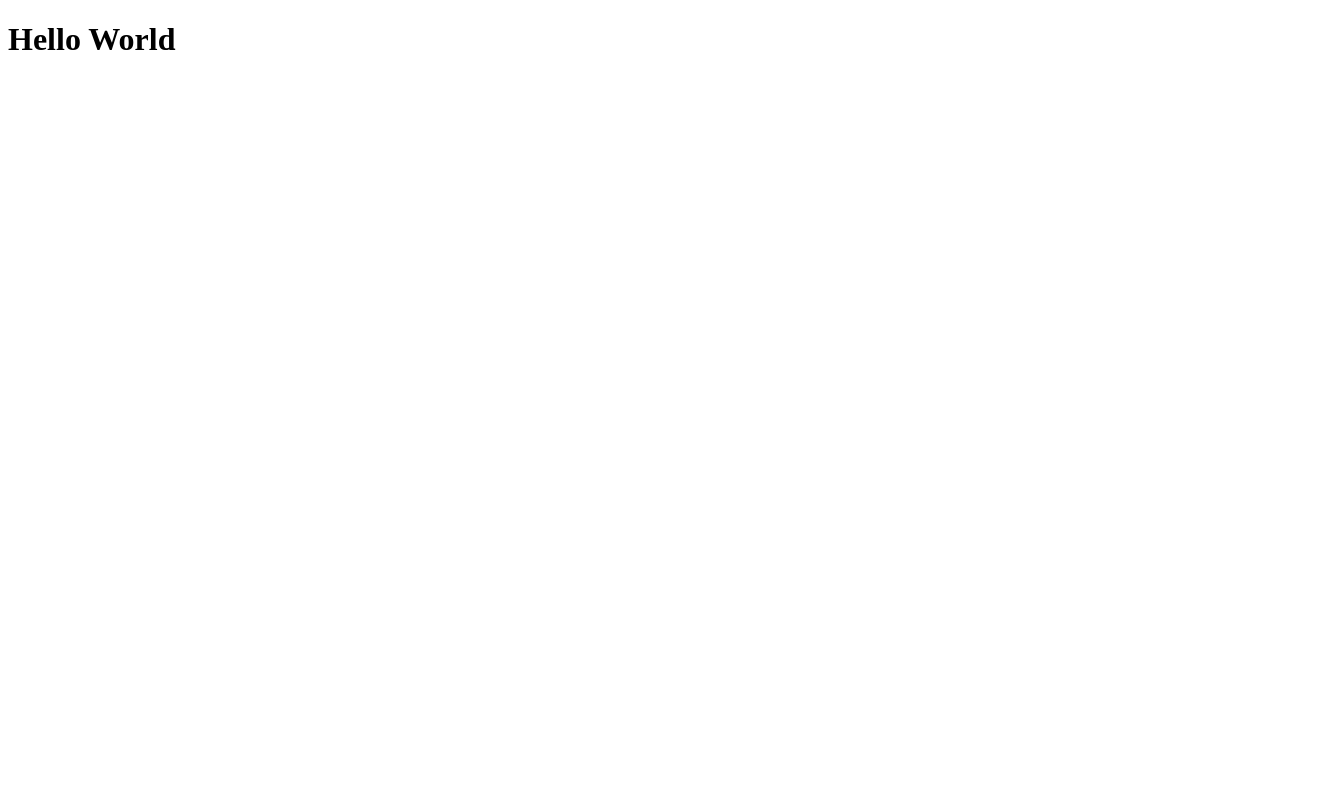
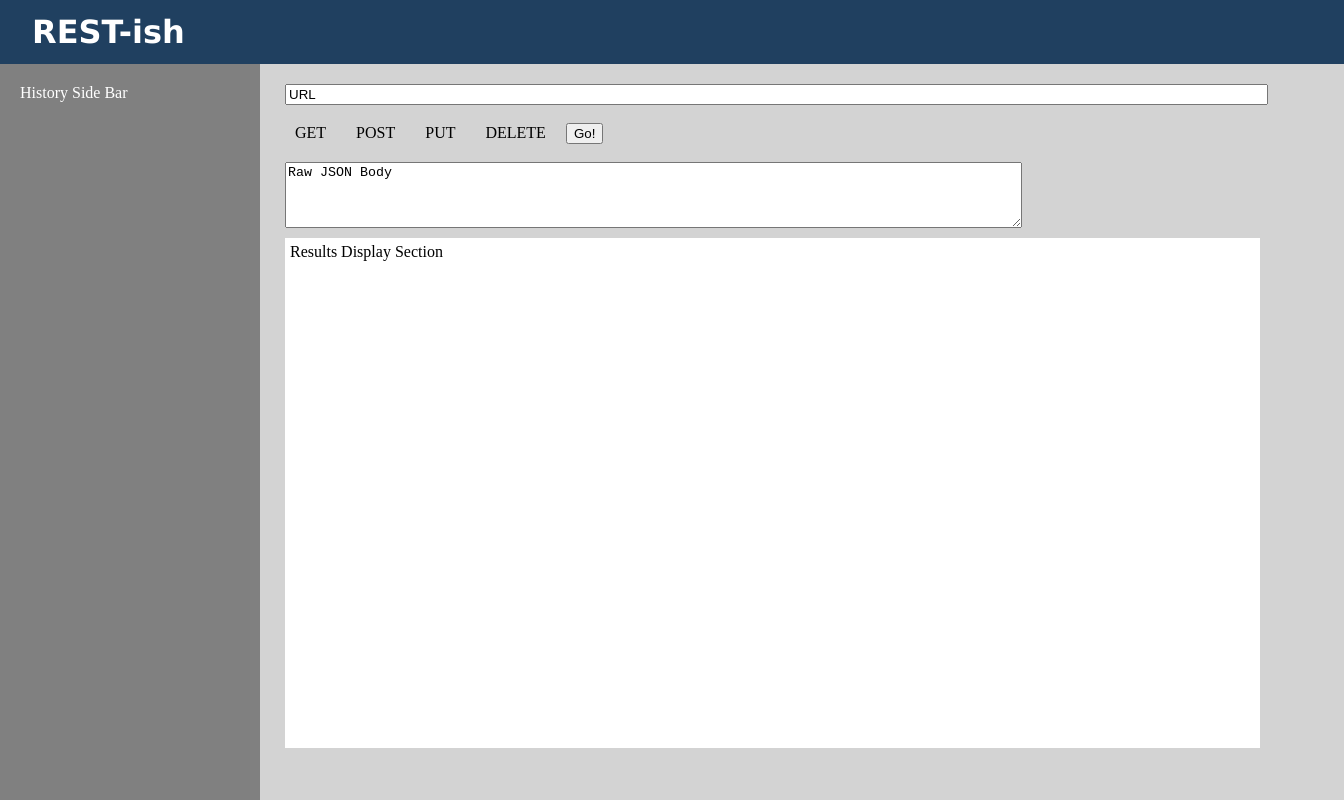
Before and after one commit to KatrinaCloyd/REST-y, a React app: page / in a window 1280 px wide. Shown: the top 800 px of the page, 1344 px wide, since content can reach past the window. Built offline with nearby package versions, Linux system fonts and the light colour scheme.

Commit message:
components set up and file structure, begining css for styling page

```diff
--- a/src/components/app/App.jsx
+++ b/src/components/app/App.jsx
@@ -1,5 +1,8 @@
 import React from 'react';
+import RestPage from '../../containers/RestPage';
 
 export default function App() {
-  return <h1>Hello World</h1>;
+  return (
+    <RestPage />
+  );
 }
--- /dev/null
+++ b/src/components/app/app.css
@@ -0,0 +1,66 @@
+body{
+    margin: 0;
+    padding: 0;
+    box-sizing: border-box;
+    background-color: lightgray;
+}
+
+.headerBar{
+    background-color: #204060;
+    color: white;
+    width: 100%;
+    height: 64px;
+    padding: 0px 32px;
+    margin: 0;
+    font-family: Verdana, Geneva, Tahoma, sans-serif;
+    font-size: 32px;
+    display: flex;
+    align-items: center;
+}
+
+.sideBar{
+    position: absolute;
+    padding: 20px;
+    width: 220px;
+    height: 100%;
+    background-color: grey;
+    color: white;
+}
+
+.mainsection{
+    margin-left: 265px;
+    padding: 20px;
+}
+
+form{
+    display: flex;
+    flex-direction: column;
+}
+
+.urlSearch{
+    width:100%;
+}
+
+textarea{
+    width: 75%;
+}
+
+label{
+    margin: 0px 10px 10px 0px;
+    padding: 10px;
+}
+
+input[type="radio"]{
+    display: none;
+}
+
+input[type=radio]:checked + label {
+    background-color: teal;
+}
+
+.results{
+    margin-top: 10px;
+    padding: 5px;
+    min-height: 500px;
+    background-color: white;
+}
--- /dev/null
+++ b/src/components/elements/FormSection.jsx
@@ -0,0 +1,22 @@
+import React from 'react';
+import style from '../app/app.css';
+
+export default function FormSection() {
+    return (
+        <form>
+            <input className={style.urlSearch} defaultValue="URL" /><br />
+            <div>
+                <label htmlFor="get">GET</label>
+                <input type="radio" name="CRUD" id="get" value="get" />
+                <label htmlFor="post">POST</label>
+                <input type="radio" name="CRUD" id="post" value="post" />
+                <label htmlFor="put">PUT</label>
+                <input type="radio" name="CRUD" id="put" value="put" />
+                <label htmlFor="delete">DELETE</label>
+                <input type="radio" name="CRUD" id="delete" value="delete" />
+                <button>Go!</button>
+            </div><br />
+            <textarea defaultValue="Raw JSON Body" rows='4' />
+        </form>
+    )
+}
--- /dev/null
+++ b/src/components/elements/HeaderEle.jsx
@@ -0,0 +1,10 @@
+import React from 'react'
+import style from '../app/app.css';
+
+export default function HeaderEle() {
+    return (
+        <h1 className={style.headerBar}>
+            REST-ish
+        </h1>
+    )
+}
--- /dev/null
+++ b/src/components/elements/History.jsx
@@ -0,0 +1,10 @@
+import React from 'react';
+import style from '../app/app.css';
+
+export default function History() {
+    return (
+        <div className={style.sideBar}>
+            History Side Bar
+        </div>
+    )
+}
--- /dev/null
+++ b/src/components/elements/ResultsDisplay.jsx
@@ -0,0 +1,10 @@
+import React from 'react';
+import style from '../app/app.css';
+
+export default function ResultsDisplay() {
+    return (
+        <div className={style.results}>
+            Results Display Section
+        </div>
+    )
+}
--- /dev/null
+++ b/src/containers/RestPage.jsx
@@ -0,0 +1,21 @@
+import React from 'react';
+import FormSection from '../components/elements/FormSection';
+import HeaderEle from '../components/elements/HeaderEle';
+import History from '../components/elements/History';
+import ResultsDisplay from '../components/elements/ResultsDisplay';
+import style from '../components/app/app.css';
+
+export default function RestPage() {
+    return (
+        <>
+            <HeaderEle />
+            <div className={style.page}>
+                <History />
+                <div className={style.mainsection}>
+                    <FormSection />
+                    <ResultsDisplay />
+                </div>
+            </div>
+        </>
+    );
+}
--- a/src/index.js
+++ b/src/index.js
@@ -1,6 +1,7 @@
 import React from 'react';
 import { render } from 'react-dom';
 import App from './components/app/App';
+import './components/app/app.css';
 
 render(
   <App />,
```
